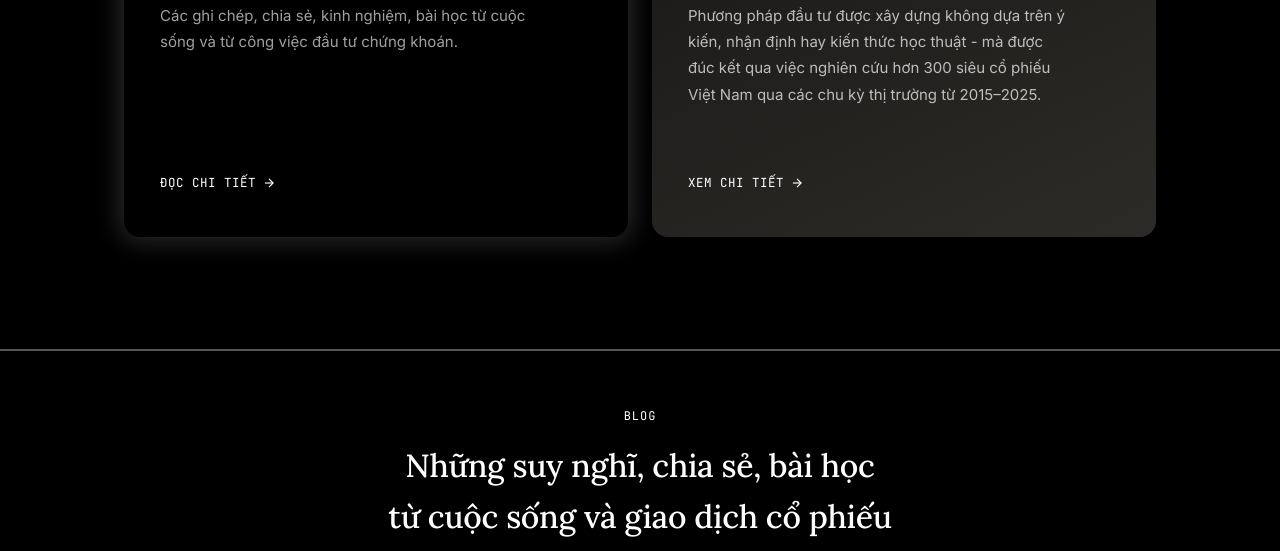
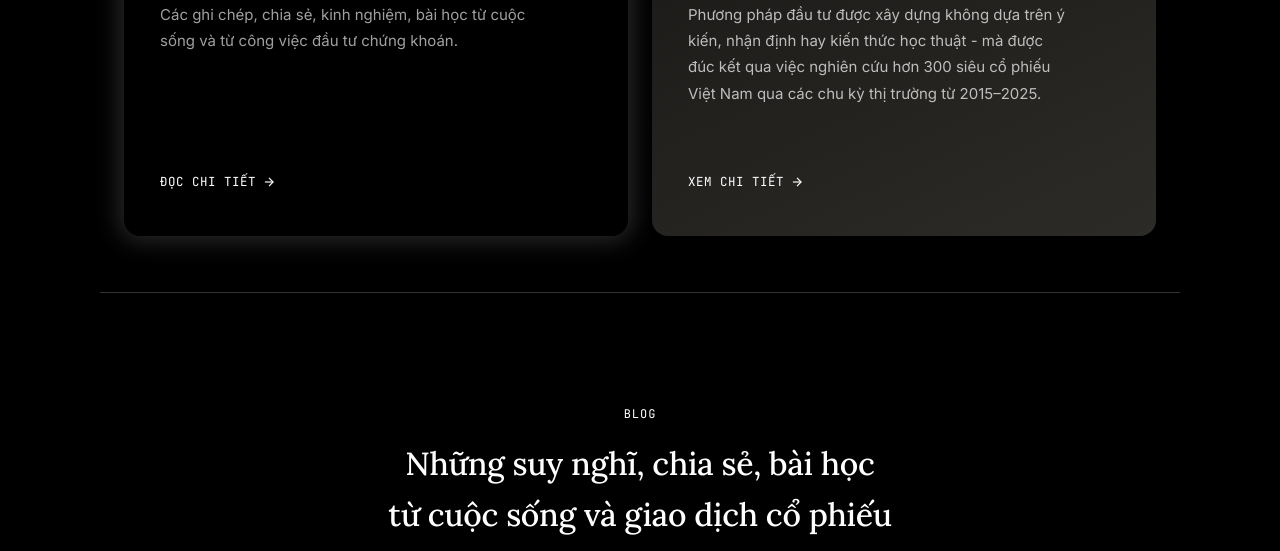
Before and after one commit to hainamlh/byhainam.com, a website: page index.html in a window 1280 px wide. Shown: the part 692-1243 px from the top of the page. Drawn offline with Linux system fonts and the light colour scheme.

Commit message:
Add files via upload

```diff
--- a/style.css
+++ b/style.css
@@ -100,8 +100,8 @@ img{max-width:100%;display:block}
 .section-hd.center .eyebrow{justify-content:center}
 .section-hd h2{font-family:'Lora',serif;font-weight:500;font-size:clamp(24px,3vw,32px);letter-spacing:-.01em;margin:0 0 10px}
 .section-hd p{color:var(--ink-60);font-size:15px;line-height:1.7;margin:0}
-.section-alt{background:var(--card);border-top:2px solid var(--line-strong);border-bottom:2px solid var(--line-strong);}
-.section-alt .wrap{padding-top:56px;padding-bottom:56px;}
+.section-alt{background:var(--card);}
+.section-alt .wrap{padding-top:56px;padding-bottom:56px;border-top:1px solid var(--line);border-bottom:1px solid var(--line);}
 
 /* ===== PRODUCTS (2 blocks, side by side) ===== */
 .product-grid{display:grid;grid-template-columns:1fr 1fr;gap:24px}
```
